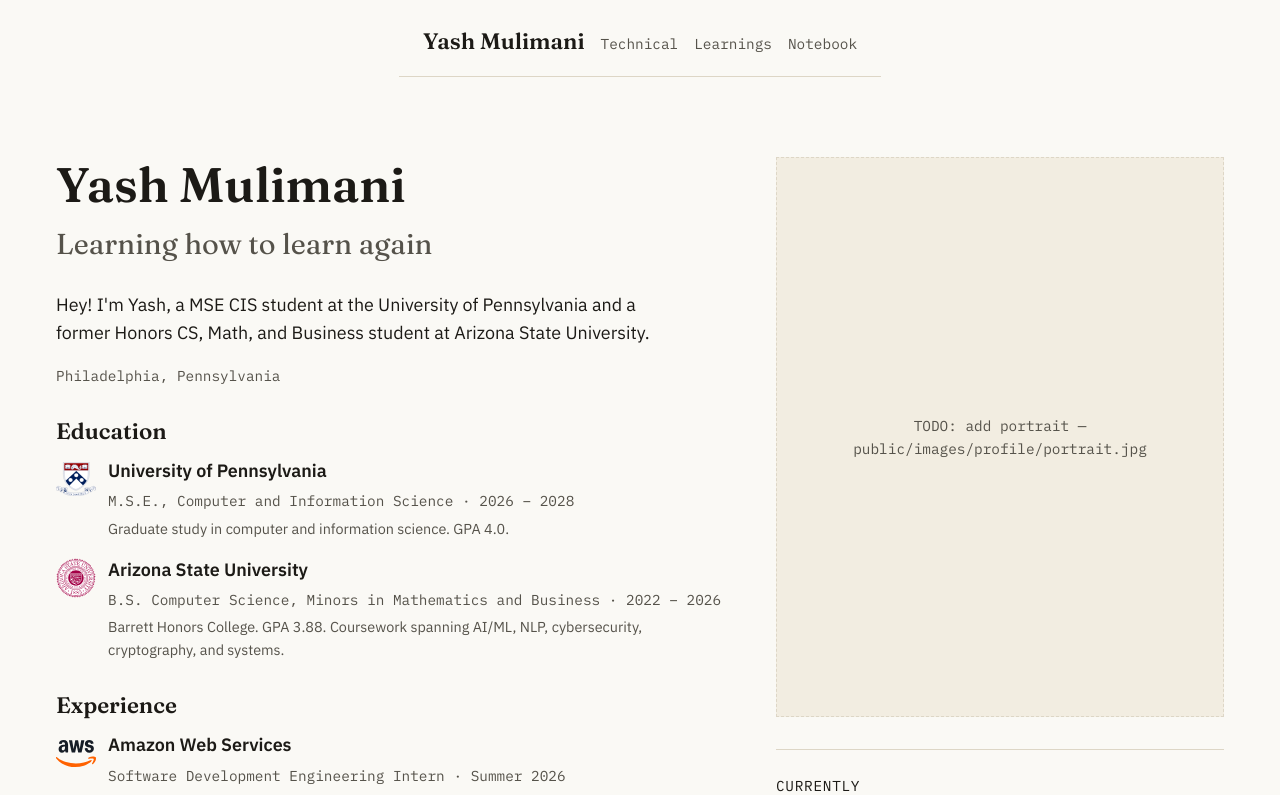
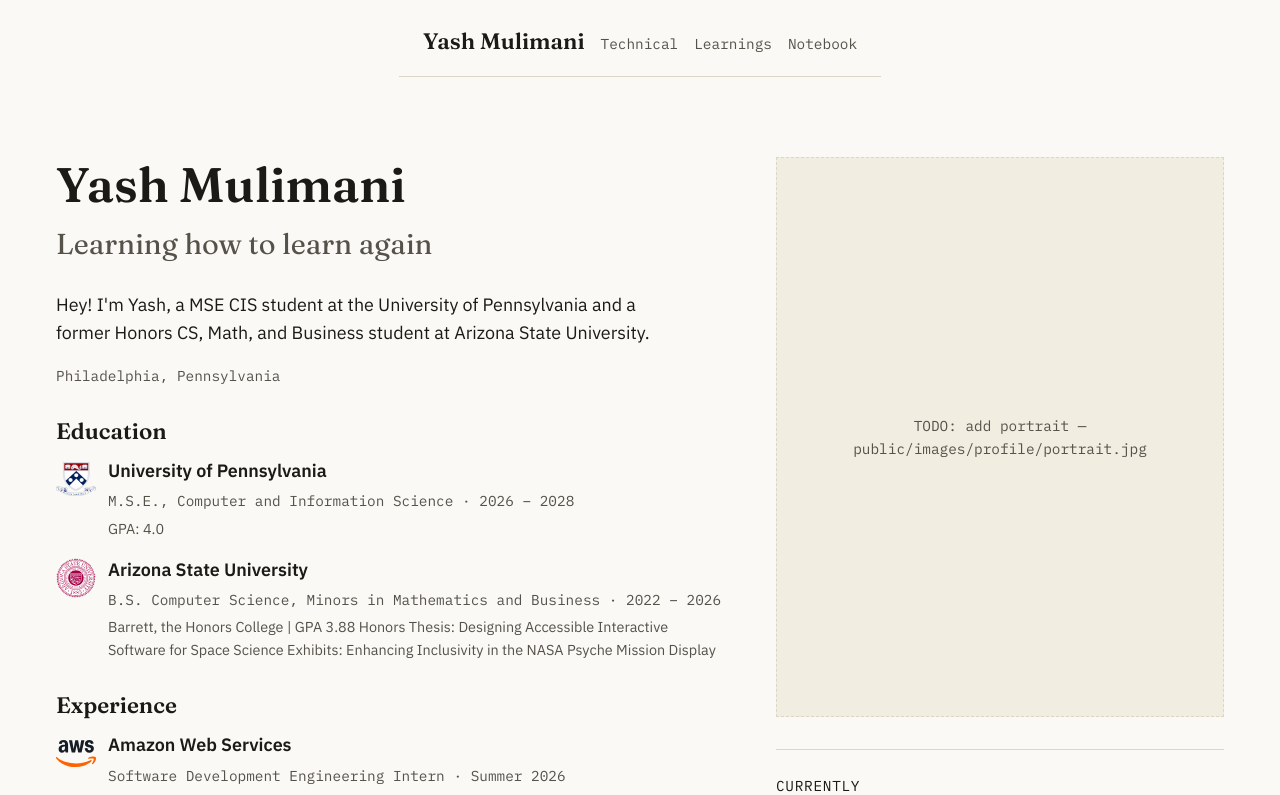
Before and after one commit to imsqsh/personal-website, a Next.js app: page / in a window 1280 px wide. Shown: the top 795 px of the page. Built offline with nearby package versions, Linux system fonts and the light colour scheme.

Commit message:
content: refine education/experience blurbs

```diff
--- a/data/resume.ts
+++ b/data/resume.ts
@@ -15,7 +15,7 @@ export const education: ResumeEntry[] = [
     logo: "/images/logos/upenn.svg",
     role: "M.S.E., Computer and Information Science",
     dates: "2026 – 2028",
-    blurb: "Graduate study in computer and information science. GPA 4.0.",
+    blurb: "GPA: 4.0",
   },
   {
     organization: "Arizona State University",
@@ -23,7 +23,7 @@ export const education: ResumeEntry[] = [
     role: "B.S. Computer Science, Minors in Mathematics and Business",
     dates: "2022 – 2026",
     blurb:
-      "Barrett Honors College. GPA 3.88. Coursework spanning AI/ML, NLP, cybersecurity, cryptography, and systems.",
+      "Barrett, the Honors College | GPA 3.88 \n Honors Thesis: Designing Accessible Interactive Software for Space Science Exhibits: Enhancing Inclusivity in the NASA Psyche Mission Display",
   },
 ];
 
```
